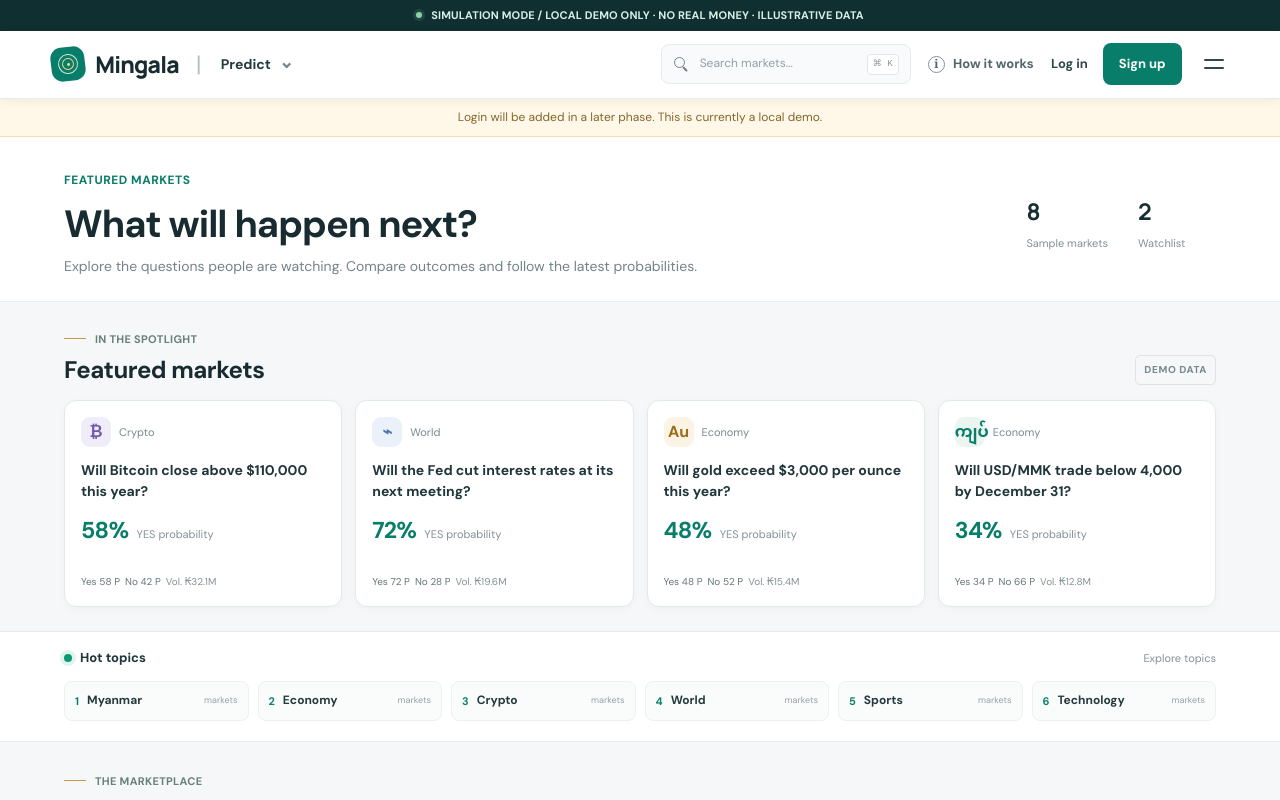
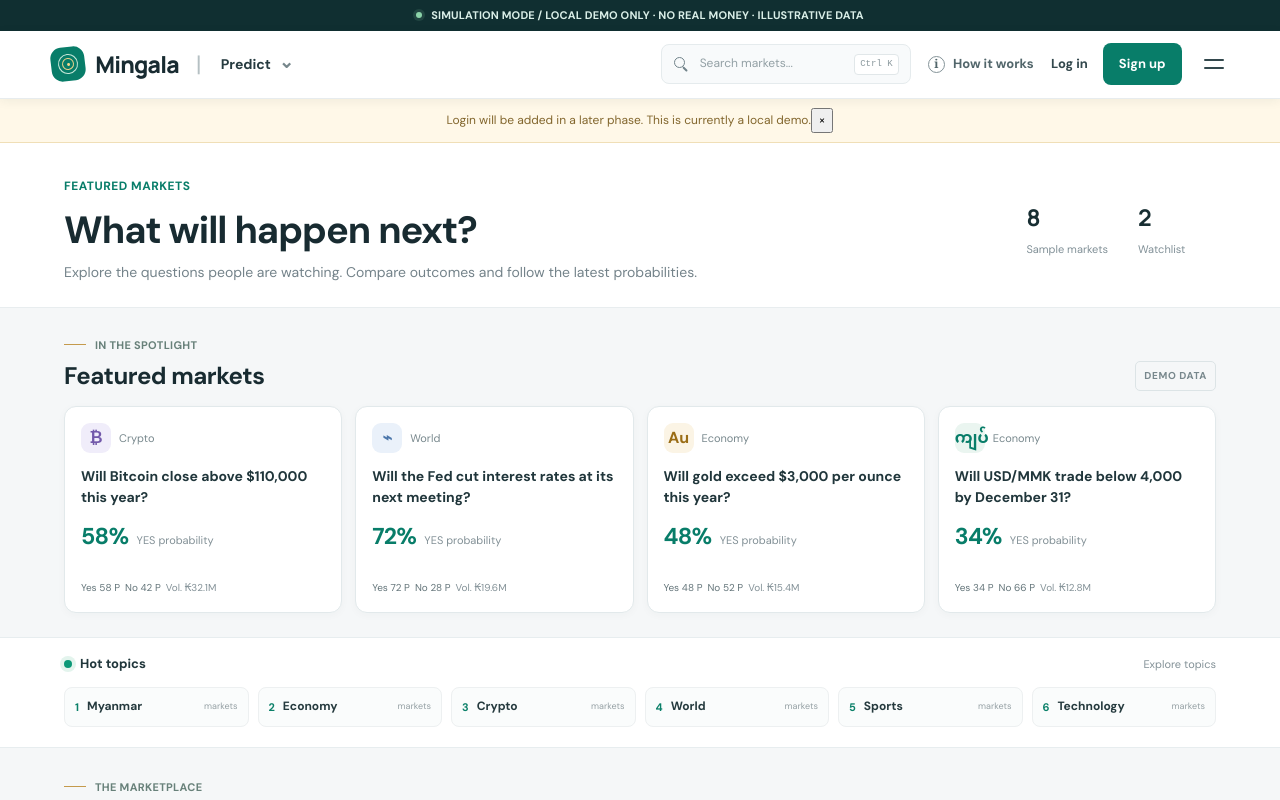
Before and after one commit to 0xmingalaba/khanthman0, a Next.js app: page /en in a window 1280 px wide. Both pictures are taken after a click on the button "Log in". Shown: the top 800 px of the page. Built offline with nearby package versions, Linux system fonts and the light colour scheme.

Commit message:
Separate account placeholder notice from demo trade feedback

```diff
--- a/app/HomePage.tsx
+++ b/app/HomePage.tsx
@@ -103,6 +103,7 @@ export default function HomePage({ initialLocale }: { initialLocale?: Locale } =
   const [activity, setActivity] = useState<Activity[]>([]);
   const [balance, setBalance] = useState(10000000);
   const [notice, setNotice] = useState("");
+  const [headerFeedback, setHeaderFeedback] = useState("");
   const [confirming, setConfirming] = useState(false);
   const [hydrated, setHydrated] = useState(false);
 
@@ -230,14 +231,14 @@ export default function HomePage({ initialLocale }: { initialLocale?: Locale } =
       <label className="top-search">
         <span className="search-glyph" aria-hidden="true">⌕</span>
         <input id="market-search" value={query} onChange={e => setQuery(e.target.value)} placeholder={t.search} aria-label={t.search} />
-        <kbd>⌘ K</kbd>
+        <kbd>Ctrl K</kbd>
       </label>
       <a className="how-link" href="#how-it-works" onClick={e => { e.preventDefault(); document.getElementById("how-it-works")?.scrollIntoView({ behavior: "smooth" }); }}>
         <span className="info-icon" aria-hidden="true">i</span>{t.how}
       </a>
       <div className="auth-actions">
-        <button type="button" className="login-button" onClick={() => setNotice(language === "my" ? "အကောင့်ဝင်ရောက်မှုကို နောက်အဆင့်တွင် ထည့်သွင်းပါမည်။ ယခုသည် သရုပ်ပြမှုသာ ဖြစ်သည်။" : "Login will be added in a later phase. This is currently a local demo.")}>{language === "my" ? "ဝင်ရန်" : "Log in"}</button>
-        <button type="button" className="signup-button" onClick={() => setNotice(language === "my" ? "အကောင့်ဖွင့်ခြင်းကို နောက်အဆင့်တွင် ထည့်သွင်းပါမည်။ ယခုသည် သရုပ်ပြမှုသာ ဖြစ်သည်။" : "Sign up will be added in a later phase. This is currently a local demo.")}>{language === "my" ? "စာရင်းသွင်းရန်" : "Sign up"}</button>
+        <button type="button" className="login-button" onClick={() => setHeaderFeedback(language === "my" ? "အကောင့်ဝင်ရောက်မှုကို နောက်အဆင့်တွင် ထည့်သွင်းပါမည်။ ယခုသည် သရုပ်ပြမှုသာ ဖြစ်သည်။" : "Login will be added in a later phase. This is currently a local demo.")}>{language === "my" ? "ဝင်ရန်" : "Log in"}</button>
+        <button type="button" className="signup-button" onClick={() => setHeaderFeedback(language === "my" ? "အကောင့်ဖွင့်ခြင်းကို နောက်အဆင့်တွင် ထည့်သွင်းပါမည်။ ယခုသည် သရုပ်ပြမှုသာ ဖြစ်သည်။" : "Sign up will be added in a later phase. This is currently a local demo.")}>{language === "my" ? "စာရင်းသွင်းရန်" : "Sign up"}</button>
       </div>
       <div className="menu-wrap">
         <button type="button" className="menu-trigger" aria-label={language === "my" ? "မီနူးဖွင့်ရန်" : "Open menu"} aria-expanded={menuOpen} aria-haspopup="true" onClick={() => { setMenuOpen(open => !open); setPredictOpen(false); }}>
@@ -252,7 +253,7 @@ export default function HomePage({ initialLocale }: { initialLocale?: Locale } =
         </div>}
       </div>
     </header>
-    {notice && <div className="header-feedback" role="status" aria-live="polite">{notice}</div>}
+    {headerFeedback && <div className="header-feedback" role="status" aria-live="polite"><span>{headerFeedback}</span><button type="button" onClick={() => setHeaderFeedback("")} aria-label={language === "my" ? "အသိပေးချက် ပိတ်ရန်" : "Dismiss notice"}>×</button></div>}
 
     <section className="market-intro">
       <div>
```
